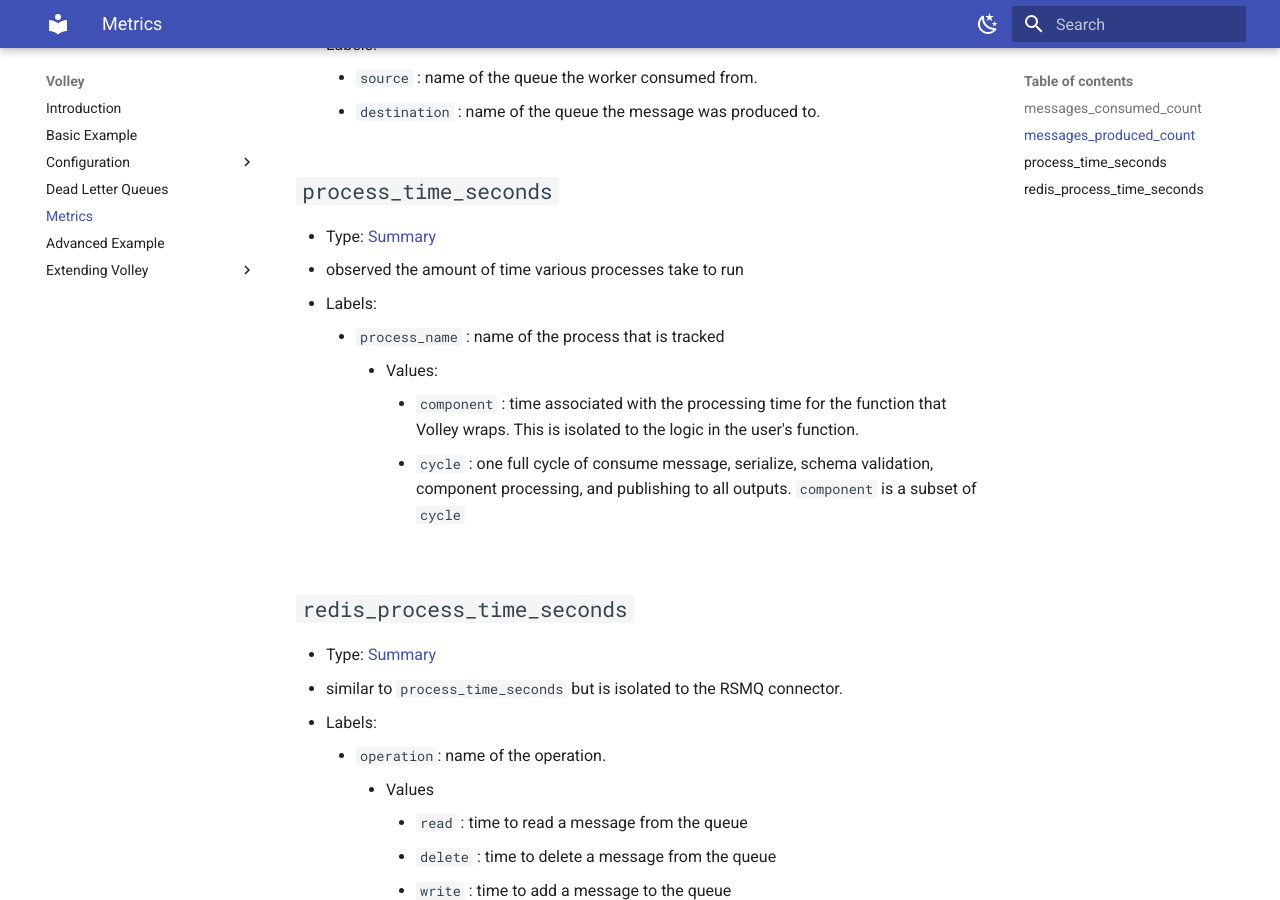
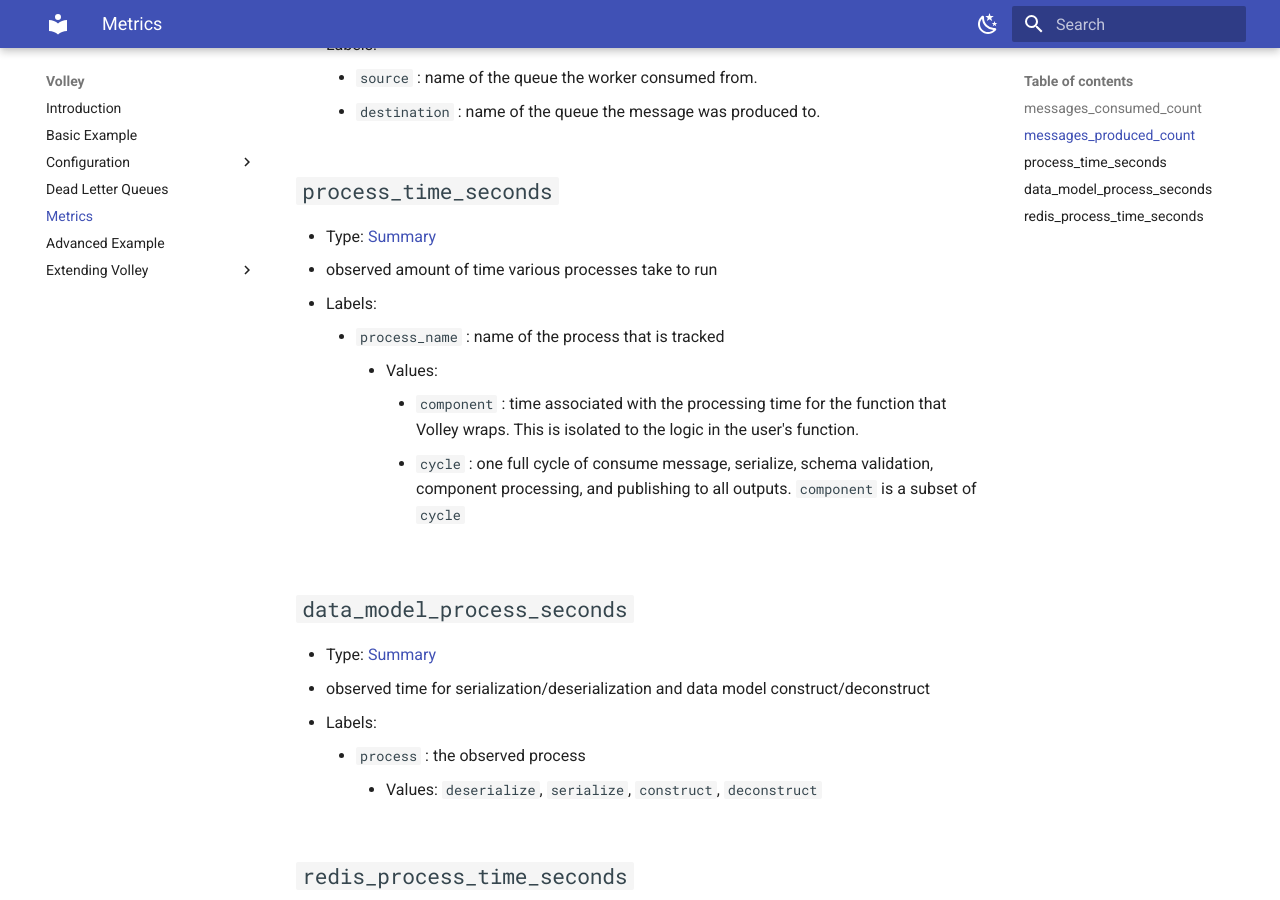
Before and after one commit to shipt/py-volley, an MkDocs documentation site: the page built from docs/docs/metrics.md, in a window 1280 px wide and 900 px high, scrolled down 701 px. Built offline with MkDocs 1.6.1 and Material for MkDocs 9.7.7, drawn with Linux system fonts in a browser that asks for light colours.

Commit message:
add doc for metrics

```diff
--- a/docs/docs/metrics.md
+++ b/docs/docs/metrics.md
@@ -21,12 +21,19 @@ All metrics contain the label `volley_app` which is directly tied to the `app_na
 
 ## `process_time_seconds`
 - Type: [Summary](https://prometheus.io/docs/concepts/metric_types/#summary)
-- observed the amount of time various processes take to run
+- observed amount of time various processes take to run
 - Labels:
     - `process_name` : name of the process that is tracked
         - Values:
             - `component` : time associated with the processing time for the function that Volley wraps. This is isolated to the logic in the user's function.
             - `cycle` : one full cycle of consume message, serialize, schema validation, component processing, and publishing to all outputs. `component` is a subset of `cycle`
+
+## `data_model_process_seconds`
+- Type: [Summary](https://prometheus.io/docs/concepts/metric_types/#summary)
+- observed time for serialization/deserialization and data model construct/deconstruct
+- Labels:
+    - `process` : the observed process
+        - Values: `deserialize`, `serialize`, `construct`, `deconstruct`
 
 ## `redis_process_time_seconds`
 - Type: [Summary](https://prometheus.io/docs/concepts/metric_types/#summary)
```
